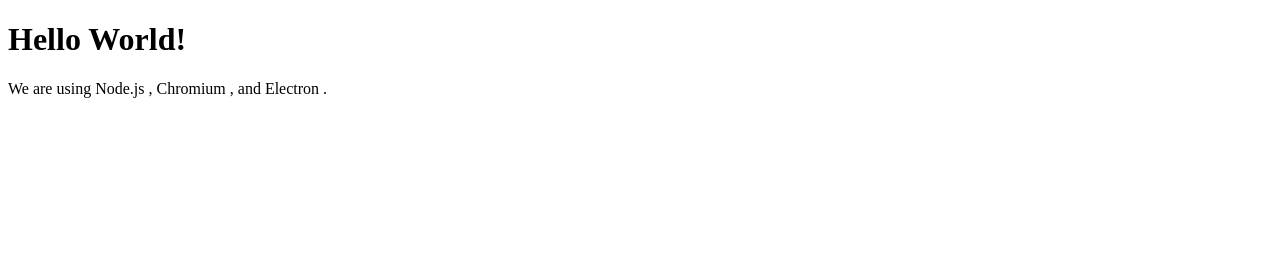
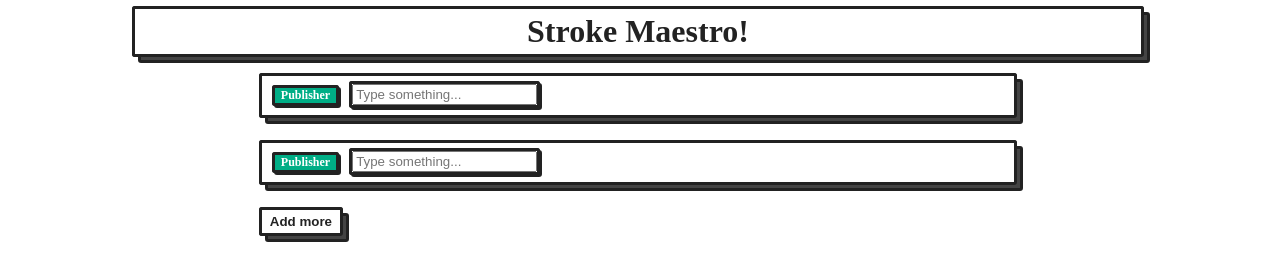
Before and after one commit to Windows-Productivity-Suite/StrokeMaestro, an Electron app: page index.html in a window 1280 px wide. Drawn offline with Linux system fonts and the light colour scheme.

Commit message:
chore: add basic UI for the app

```diff
--- /dev/null
+++ b/blocks.css
@@ -0,0 +1,172 @@
+body {
+    --block-text-color: #222;
+    --block-background-color: #fff;
+    --block-accent-color: #00ae86;
+    --block-shadow-color: #444;
+}
+
+.block {
+    display: block;
+    color: var(--block-text-color);
+    border: 3px solid var(--block-text-color);
+    border-radius: 3px;
+    padding: 4px 8px;
+    background: var(--block-background-color);
+    font-weight: 700;
+    cursor: pointer;
+    box-sizing: border-box;
+    position: relative;
+    top: -2px;
+    left: -2px;
+    transition: transform 0.2s;
+    margin: 8px 6px 10px;
+    z-index: 1;
+    user-select: none;
+    -webkit-user-select: none;
+    -moz-user-select: none;
+}
+
+.block.wrapper,
+.block.wrapper.inline {
+    display: inline-block;
+    padding: 0;
+}
+
+.block.wrapper>* {
+    margin: 0;
+}
+
+.block:before {
+    content: "";
+    background: var(--block-background-color);
+    border: 3px solid var(--block-text-color);
+    border-radius: 3px;
+    box-sizing: border-box;
+    position: absolute;
+    top: -3px;
+    left: -3px;
+    height: calc(100% + 6px);
+    width: calc(100% + 6px);
+    z-index: -1;
+}
+
+.block:focus,
+.block:hover {
+    transform: translate(2px, 2px);
+}
+
+.block:after {
+    content: "";
+    display: block;
+    box-sizing: border-box;
+    background: var(--block-shadow-color);
+    border: 3px solid var(--block-text-color);
+    border-radius: 3px;
+    height: calc(100% + 6px);
+    width: calc(100% + 6px);
+    position: absolute;
+    top: 3px;
+    left: 3px;
+    right: 0;
+    z-index: -2;
+    transition: transform 0.2s;
+}
+
+.block:focus:after,
+.block:hover:after {
+    transform: translate(-2px, -3px);
+}
+
+.block:active {
+    color: var(--block-text-color);
+    transform: translate(3px, 3px);
+}
+
+.block:active:after {
+    transform: translate(-4px, -4px);
+}
+
+.block:focus {
+    outline: none;
+}
+
+.block.fixed {
+    cursor: auto !important;
+}
+
+.block.fixed:active,
+.block.fixed:active:after,
+.block.fixed:active:before,
+.block.fixed:focus,
+.block.fixed:focus:after,
+.block.fixed:focus:before,
+.block.fixed:hover,
+.block.fixed:hover:after,
+.block.fixed:hover:before {
+    transform: none !important;
+}
+
+.block.accent {
+    color: var(--block-background-color);
+}
+
+.block.accent,
+.block.accent:before {
+    background: var(--block-accent-color);
+}
+
+.block.inline {
+    display: inline-block;
+    font-size: 0.75em;
+    padding: 0 6px;
+    margin: 3px 2px 1px 4px;
+}
+
+.block.inline:after {
+    top: -1px;
+    left: -1px;
+}
+
+.block.inline:focus,
+.block.inline:hover {
+    transform: translate(1px, 1px);
+}
+
+.block.inline:focus:after,
+.block.inline:hover:after {
+    transform: translate(-1px, -1px);
+}
+
+.block.inline:active {
+    transform: translate(2px, 2px);
+}
+
+.block.round,
+.block.round:after,
+.block.round:before {
+    border-radius: 30px;
+}
+
+.block.round:after {
+    left: 1px;
+}
+
+.center {
+    text-align: center;
+}
+
+.px-20 {
+    margin: 0 20%;
+}
+
+.px-10 {
+    margin: 0 10%;
+}
+
+.py-10 {
+    margin-bottom: 1.75%;
+}
+
+.no-click {
+    cursor: default;
+}
--- a/index.html
+++ b/index.html
@@ -4,19 +4,28 @@
 <head>
     <meta charset="UTF-8" />
     <title>Hello World!</title>
+    <link rel="stylesheet" href="./blocks.css" />
     <!-- https://developer.mozilla.org/en-US/docs/Web/HTTP/CSP -->
-    <meta http-equiv="Content-Security-Policy" content="default-src 'self'; script-src 'self'" />
-    <meta http-equiv="X-Content-Security-Policy" content="default-src 'self'; script-src 'self'" />
+    <meta http-equiv=" Content-Security-Policy " content="default-src 'self'; script-src 'self' " />
+    <meta http-equiv="X-Content-Security-Policy " content="default-src 'self'; script-src 'self' " />
 </head>
 
 <body>
-    <h1>Hello World!</h1>
-    We are using Node.js <span id="node-version"></span>, Chromium
-    <span id="chrome-version"></span>, and Electron
-    <span id="electron-version"></span>.
-    <div id="curr-keys"></div>
-    <!-- You can also require other files to run in this process -->
-    <script src="./dist/renderer.js"></script>
+    <h1 class="block fixed center px-10">Stroke Maestro!</h1>
+    <dl>
+        <div class="block px-20 py-10 no-click">
+            <dt class="inline block accent fixed">Publisher</dt>
+            <dd class="inline wrapper block fixed"> <input type="text" placeholder="Type something...">
+            </dd>
+        </div>
+        <div class="block px-20 py-10 no-click">
+            <dt class="inline block accent fixed">Publisher</dt>
+            <dd class="inline wrapper block fixed"> <input type="text" placeholder="Type something...">
+            </dd>
+        </div>
+    </dl>
+    <button class="block px-20">Add more</button>
+    <script src="./dist/renderer.js "></script>
 </body>
 
 </html>
--- a/src/main.ts
+++ b/src/main.ts
@@ -10,10 +10,12 @@
       nodeIntegration: true,
     },
     width: 800,
+    icon: path.join(__dirname , "../icon.png"),
   });
 
   // and load the index.html of the app.
   mainWindow.loadFile(path.join(__dirname, "../index.html"));
+  mainWindow.setMenu(null);
 }
 
 // This method will be called when Electron has finished
```
Also changed, not shown: src/preload.ts (+0 -7 lines), LICENSE.md, icon.png (added).
